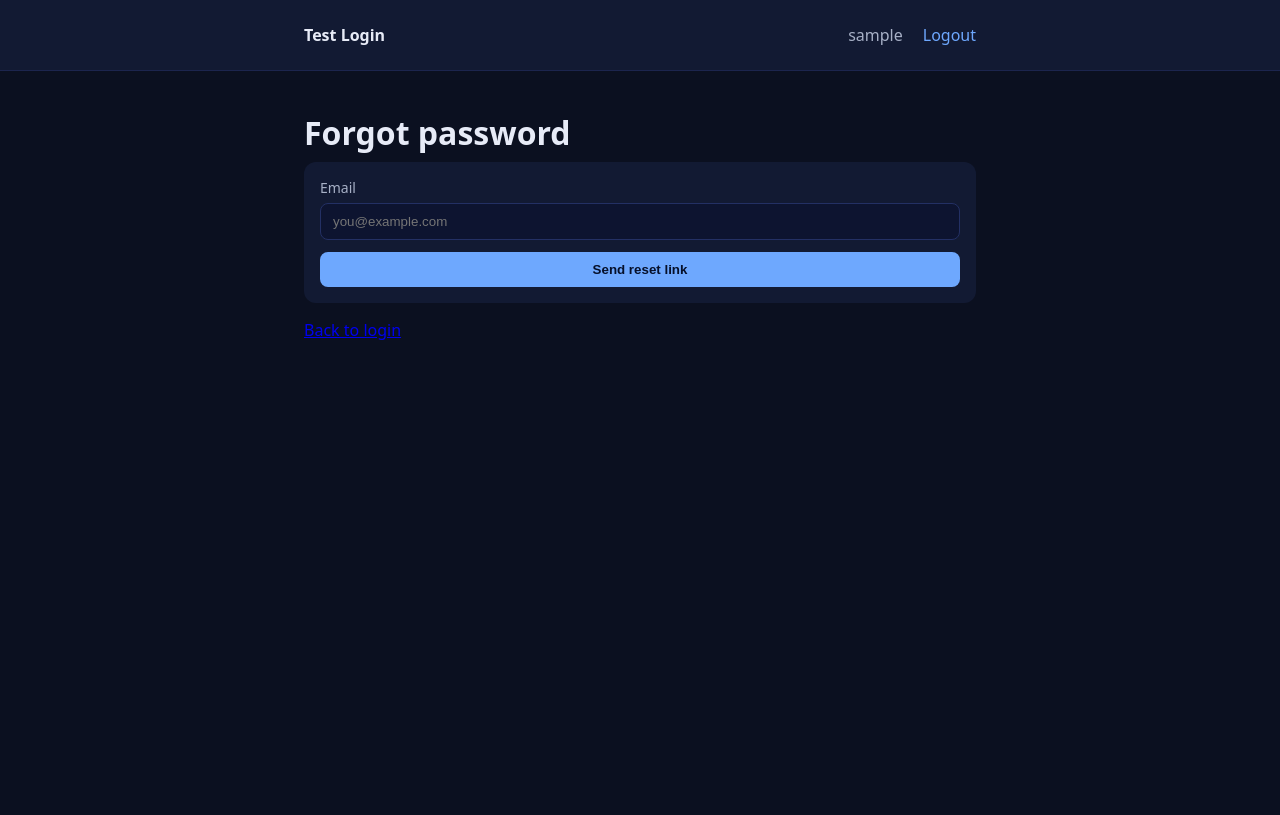
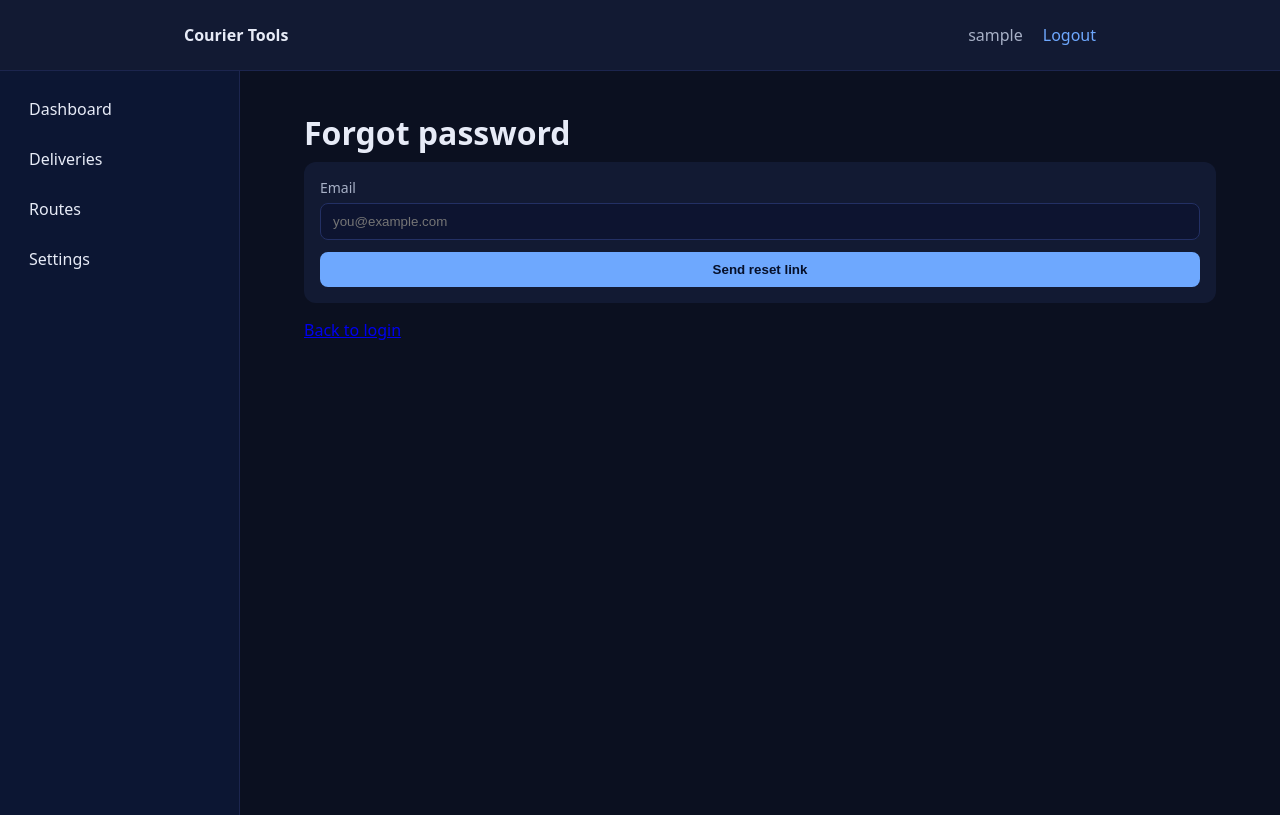
Before and after one commit to Davidzb16/testpage, a Flask app: page /forgot in a window 1280 px wide. Before the commit the page ends 340 px from the top, so only its background shows below. Run offline with Flask 3, Linux system fonts and the light colour scheme; the visitor is signed in with stand-in values (Sample User, id 1).

Commit message:
Layout: add side menu and module placeholders (Deliveries, Routes, Settings)

```diff
--- a/app.py
+++ b/app.py
@@ -103,6 +103,30 @@ def create_app() -> Flask:
             deliveries=deliveries_for_map,
             maps_api_key=maps_api_key,
         )
+
+    @app.get("/deliveries")
+    def deliveries_page():
+        if not session.get("user_id"):
+            flash("Please log in to continue.", "error")
+            return redirect(url_for("login"))
+        flash("Deliveries module coming soon.", "success")
+        return redirect(url_for("dashboard"))
+
+    @app.get("/routes")
+    def routes_page():
+        if not session.get("user_id"):
+            flash("Please log in to continue.", "error")
+            return redirect(url_for("login"))
+        flash("Routes module coming soon.", "success")
+        return redirect(url_for("dashboard"))
+
+    @app.get("/settings")
+    def settings_page():
+        if not session.get("user_id"):
+            flash("Please log in to continue.", "error")
+            return redirect(url_for("login"))
+        flash("Settings module coming soon.", "success")
+        return redirect(url_for("dashboard"))
 
     @app.get("/logout")
     def logout():
--- a/static/styles.css
+++ b/static/styles.css
@@ -10,7 +10,7 @@
 * { box-sizing: border-box; }
 html, body { margin: 0; padding: 0; height: 100%; }
 body { background: var(--bg); color: var(--text); font-family: system-ui, -apple-system, Segoe UI, Roboto, Ubuntu, Cantarell, 'Helvetica Neue', Arial, 'Noto Sans', 'Apple Color Emoji', 'Segoe UI Emoji', 'Segoe UI Symbol'; }
-.container { width: 100%; max-width: 720px; margin: 0 auto; padding: 24px; }
+.container { width: 100%; max-width: 960px; margin: 0 auto; padding: 24px; }
 .navbar { background: var(--panel); border-bottom: 1px solid #1c254e; }
 .navbar .brand { color: var(--text); text-decoration: none; font-weight: 700; }
 .navbar .spacer { flex: 1; }
@@ -28,3 +28,16 @@ button { padding: 10px 14px; border-radius: 8px; border: 0; background: var(--pr
 .flash.error { border: 1px solid var(--error); color: #ffd4d4; }
 .flash.success { border: 1px solid var(--success); color: #e0ffe9; }
 .ascii-art { background: #0d1430; padding: 16px; border-radius: 12px; display: inline-block; border: 1px solid #233064; }
+
+/* Layout with side menu */
+.layout { display: grid; grid-template-columns: 240px 1fr; gap: 0; min-height: calc(100vh - 56px); }
+.sidemenu { background: #0c1633; border-right: 1px solid #1c254e; padding: 16px; }
+.menu { display: grid; gap: 6px; }
+.menu-item { display: block; padding: 10px 12px; border-radius: 8px; color: var(--text); text-decoration: none; border: 1px solid transparent; }
+.menu-item:hover { background: #0d1a3b; border-color: #233064; }
+.menu-item.active { background: #122457; border-color: #2a3a7a; color: #eaf1ff; }
+.content { padding: 0; }
+.cards { display: grid; grid-template-columns: repeat(auto-fit, minmax(160px, 1fr)); gap: 12px; margin: 12px 0 20px; }
+.card { background: var(--panel); border: 1px solid #1c254e; border-radius: 12px; padding: 14px; }
+.card-title { color: var(--muted); font-size: 13px; }
+.card-value { font-size: 28px; font-weight: 700; }
--- a/templates/base.html
+++ b/templates/base.html
@@ -9,7 +9,7 @@
   <body>
     <nav class="navbar">
       <div class="container">
-        <a href="{{ url_for("index") }}" class="brand">Test Login</a>
+        <a href="{{ url_for("index") }}" class="brand">Courier Tools</a>
         <div class="spacer"></div>
         {% if session.get("user_id") %}
           <span class="user">{{ session.get("user_name") or session.get("user_email") }}</span>
@@ -17,11 +17,24 @@
         {% else %}
           <a href="{{ url_for("login") }}" class="link">Login</a>
           <a href="{{ url_for("register") }}" class="link">Register</a>
-          <a href="{{ url_for("dashboard") }}" class="link">Dashboard</a>
         {% endif %}
       </div>
     </nav>
-    <main class="container">
+
+    <div class="layout">
+      {% if session.get("user_id") %}
+        <aside class="sidemenu">
+          <nav class="menu">
+            <a href="{{ url_for('dashboard') }}" class="menu-item {% if request.endpoint == 'dashboard' %}active{% endif %}">Dashboard</a>
+            <a href="{{ url_for('deliveries_page') }}" class="menu-item {% if request.endpoint == 'deliveries_page' %}active{% endif %}">Deliveries</a>
+            <a href="{{ url_for('routes_page') }}" class="menu-item {% if request.endpoint == 'routes_page' %}active{% endif %}">Routes</a>
+            <a href="{{ url_for('settings_page') }}" class="menu-item {% if request.endpoint == 'settings_page' %}active{% endif %}">Settings</a>
+          </nav>
+        </aside>
+      {% endif %}
+
+      <main class="content">
+        <div class="container">
           {% with messages = get_flashed_messages(with_categories=true) %}
             {% if messages %}
               <ul class="flash-list">
@@ -31,7 +44,10 @@
               </ul>
             {% endif %}
           {% endwith %}
+
           {% block content %}{% endblock %}
+        </div>
       </main>
+    </div>
   </body>
 </html>
```
Lines whose indentation alone changed are shown as unchanged.
